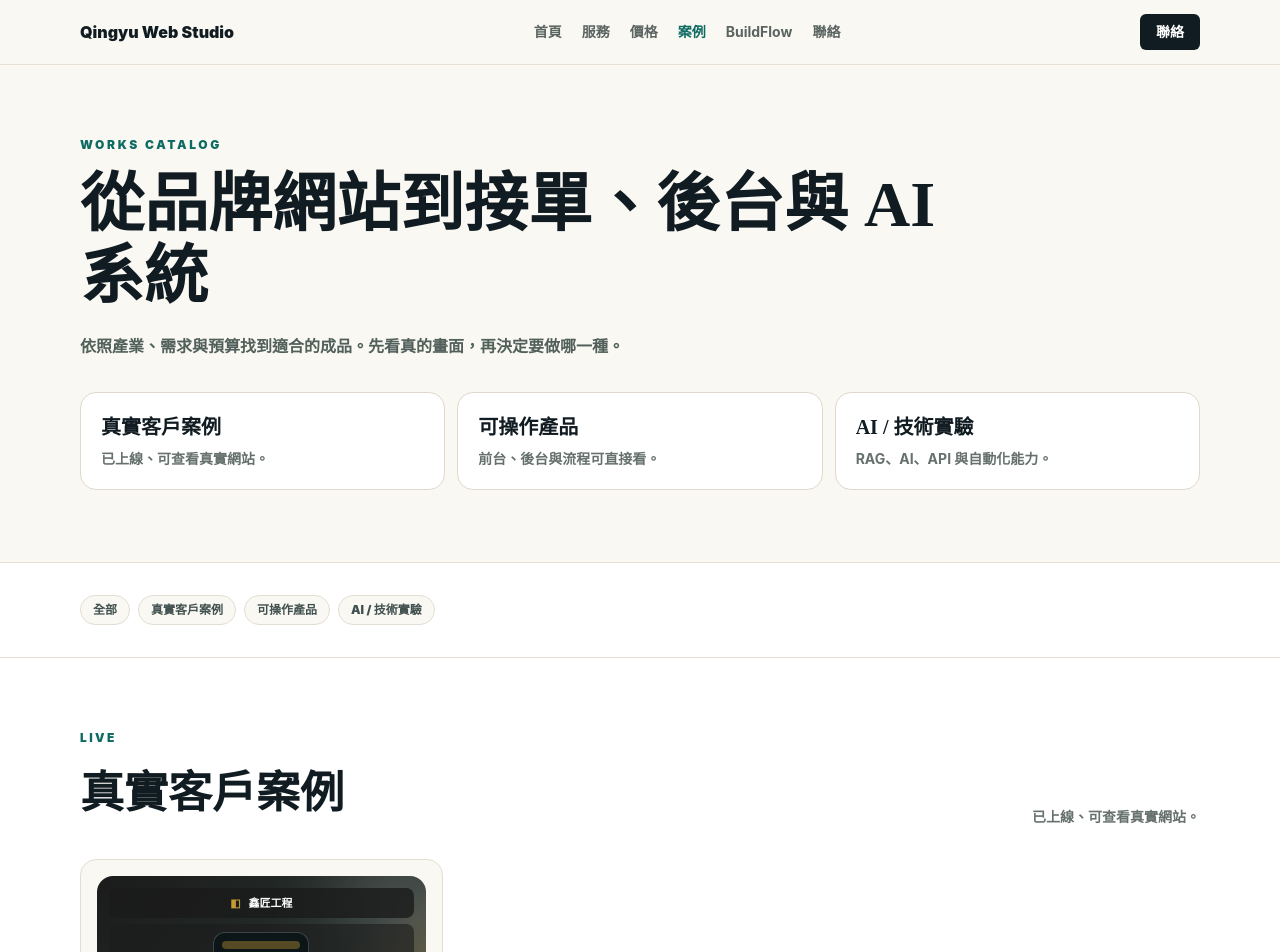
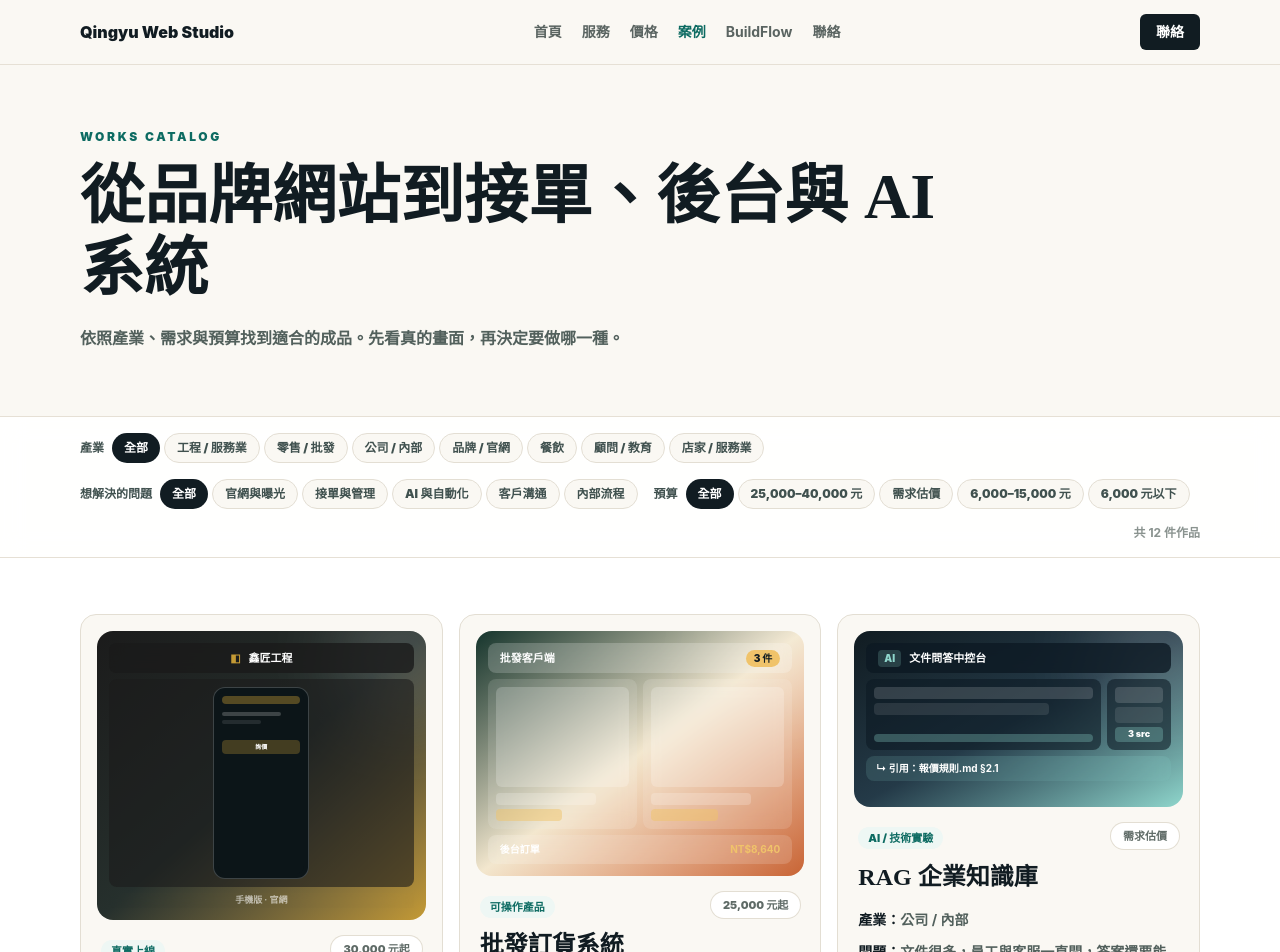
Before and after one commit to QingyuJin/qingyu-web-studio, a React (Vite) app: page /works in a window 1280 px wide. Shown: the top 952 px of the page. Built offline with nearby package versions, Linux system fonts and the light colour scheme.

Commit message:
add-real-filters-industry-problem-budget-to-works-catalog

```diff
--- a/src/ProjectHub.jsx
+++ b/src/ProjectHub.jsx
@@ -1,34 +1,19 @@
+import { useMemo, useState } from "react"
 import { Link } from "react-router-dom"
 import Seo from "./site/Seo"
 import SiteLayout from "./site/SiteLayout"
-
-const categories = [
-  {
-    id: "live",
-    title: "真實客戶案例",
-    text: "已上線、可查看真實網站。",
-  },
-  {
-    id: "product",
-    title: "可操作產品",
-    text: "前台、後台與流程可直接看。",
-  },
-  {
-    id: "ai",
-    title: "AI / 技術實驗",
-    text: "RAG、AI、API 與自動化能力。",
-  },
-]
 
 const works = [
   {
     title: "鑫匠工程",
     type: "真實上線",
     group: "live",
-    industry: "泥作 / 工程服務",
+    industry: "工程 / 服務業",
+    problemGroup: "官網與曝光",
     problem: "客戶只看得到 Pro360，詢價與案例沒有自己的入口。",
     solution: "黑金品牌官網、線上詢價、BuildFlow 收件流程。",
     price: "30,000 元起",
+    priceGroup: "25,000–40,000 元",
     duration: "約 3–4 週",
     tags: ["品牌官網", "詢價表單", "案件後台"],
     primary: ["查看案例", "/works/xinjiang"],
@@ -39,10 +24,12 @@ const works = [
     title: "批發訂貨系統",
     type: "可操作產品",
     group: "product",
-    industry: "批發 / B2B",
+    industry: "零售 / 批發",
+    problemGroup: "接單與管理",
     problem: "不用 LINE 一筆一筆抄訂單，避免漏單與月底對帳混亂。",
     solution: "客戶用專屬價格下單，老闆從後台統一出貨與月結。",
     price: "25,000 元起",
+    priceGroup: "25,000–40,000 元",
     duration: "14–25 天",
     tags: ["商品列表", "專屬價格", "月結"],
     primary: ["直接操作", "/works/wholesale-ordering"],
@@ -53,10 +40,12 @@ const works = [
     title: "RAG 企業知識庫",
     type: "AI / 技術實驗",
     group: "ai",
-    industry: "公司 / 協會 / 內部文件",
+    industry: "公司 / 內部",
+    problemGroup: "AI 與自動化",
     problem: "文件很多，員工與客服一直問，答案還要能附來源。",
     solution: "文件問答、引用來源、Token 用量、Rate Limit 與版本管理。",
     price: "需求估價",
+    priceGroup: "需求估價",
     duration: "依資料量估時",
     tags: ["文件問答", "引用來源", "用量控管"],
     primary: ["操作系統", "/works/rag-consultant#demo"],
@@ -67,10 +56,12 @@ const works = [
     title: "生醫品牌網站",
     type: "可操作產品",
     group: "product",
-    industry: "醫療 / 生醫 / 診所",
+    industry: "品牌 / 官網",
+    problemGroup: "官網與曝光",
     problem: "專業內容很多，但缺少乾淨可信任的品牌入口。",
     solution: "品牌故事、醫生故事、講座報名與訂閱入口。",
     price: "12,000 元起",
+    priceGroup: "6,000–15,000 元",
     duration: "5–10 天",
     tags: ["品牌網站", "活動報名", "內容頁"],
     primary: ["查看成品", "/works/biomed-brand-site"],
@@ -81,10 +72,12 @@ const works = [
     title: "公司一頁式官網",
     type: "可操作產品",
     group: "product",
-    industry: "公司 / 工作室 / 顧問",
+    industry: "品牌 / 官網",
+    problemGroup: "官網與曝光",
     problem: "客戶搜到你，卻看不懂你是誰、做什麼、怎麼聯絡。",
     solution: "一頁整理品牌、服務、案例、流程與聯絡 CTA。",
     price: "12,000–20,000 元",
+    priceGroup: "6,000–15,000 元",
     duration: "5–10 天",
     tags: ["RWD", "SEO", "聯絡 CTA"],
     primary: ["查看成品", "/works/company-landing"],
@@ -95,10 +88,12 @@ const works = [
     title: "點餐系統",
     type: "可操作產品",
     group: "product",
-    industry: "餐飲店家",
+    industry: "餐飲",
+    problemGroup: "接單與管理",
     problem: "桌邊點餐、廚房控單與桌況管理分散。",
     solution: "客戶端點餐、服務端控單、廚房佇列與營收狀態。",
     price: "25,000 元起",
+    priceGroup: "25,000–40,000 元",
     duration: "14–25 天",
     tags: ["點餐", "控單", "桌況"],
     primary: ["直接操作", "/works/restaurant-ordering"],
@@ -109,10 +104,12 @@ const works = [
     title: "工程接案系統",
     type: "完整流程",
     group: "product",
-    industry: "工程 / 到府服務",
+    industry: "工程 / 服務業",
+    problemGroup: "接單與管理",
     problem: "詢價、照片、報價與施工狀態散在 LINE。",
     solution: "網站詢價進後台，一鍵轉案件，追蹤報價與回報。",
     price: "30,000 元起",
+    priceGroup: "25,000–40,000 元",
     duration: "14–25 天",
     tags: ["詢價", "案件", "LINE 回報"],
     primary: ["查看系統", "/buildflow"],
@@ -123,10 +120,12 @@ const works = [
     title: "互動測驗系統",
     type: "可操作產品",
     group: "product",
-    industry: "教育 / 顧問 / 活動",
+    industry: "顧問 / 教育",
+    problemGroup: "客戶溝通",
     problem: "測驗結果靠人工整理，名單與分數不好留存。",
     solution: "題目、作答、解析、結果頁與填答紀錄。",
     price: "6,000 元起",
+    priceGroup: "6,000 元以下",
     duration: "3–8 天",
     tags: ["題庫", "計分", "結果頁"],
     primary: ["直接操作", "/works/assessment-system"],
@@ -137,10 +136,12 @@ const works = [
     title: "LINE Bot 接待",
     type: "互動展示",
     group: "product",
-    industry: "店家 / 預約服務",
+    industry: "店家 / 服務業",
+    problemGroup: "客戶溝通",
     problem: "LINE 訊息太散，同樣問題每天重複回覆。",
     solution: "自動回覆、追問需求、建立後台案件。",
     price: "8,000 元起",
+    priceGroup: "6,000–15,000 元",
     duration: "3–7 天",
     tags: ["自動回覆", "Webhook", "後台"],
     primary: ["查看流程", "/tools/linebot-mission#demo"],
@@ -151,10 +152,12 @@ const works = [
     title: "AI 網站健檢",
     type: "AI / 技術實驗",
     group: "ai",
-    industry: "網站改版 / 品牌",
+    industry: "品牌 / 官網",
+    problemGroup: "AI 與自動化",
     problem: "網站不清楚，客戶看完不知道要不要聯絡。",
     solution: "檢查 CTA、SEO、手機版與信任感，產生建議報告。",
     price: "需求估價",
+    priceGroup: "需求估價",
     duration: "依需求估時",
     tags: ["AI 報告", "SEO", "CTA"],
     primary: ["查看工具", "/works/ai-audit#demo"],
@@ -165,10 +168,12 @@ const works = [
     title: "Notion 個人品牌頁",
     type: "可操作產品",
     group: "product",
-    industry: "講師 / 顧問 / 創作者",
+    industry: "顧問 / 教育",
+    problemGroup: "官網與曝光",
     problem: "IG 有流量，但缺一個能介紹服務與收名單的入口。",
     solution: "深色品牌入口、服務區、資源中心、LINE 導流。",
     price: "12,000–20,000 元",
+    priceGroup: "6,000–15,000 元",
     duration: "5–10 天",
     tags: ["Notion", "個人品牌", "LINE"],
     primary: ["查看成品", "/works/notion-brand-landing"],
@@ -179,10 +184,12 @@ const works = [
     title: "BuildFlow",
     type: "後台系統",
     group: "product",
-    industry: "案件型服務",
+    industry: "工程 / 服務業",
+    problemGroup: "內部流程",
     problem: "需求、報價、派工、回報與完工紀錄不好追。",
     solution: "案件列表、詳情、報價單、LINE 回報與狀態管理。",
     price: "30,000 元起",
+    priceGroup: "25,000–40,000 元",
     duration: "14–25 天",
     tags: ["案件", "報價", "LINE"],
     primary: ["打開後台", "/buildflow"],
@@ -191,9 +198,26 @@ const works = [
   },
 ]
 
-const filters = ["全部", ...categories.map((item) => item.title)]
+const industryOptions = ["全部", ...new Set(works.map((w) => w.industry))]
+const problemOptions = ["全部", ...new Set(works.map((w) => w.problemGroup))]
+const budgetOptions = ["全部", ...new Set(works.map((w) => w.priceGroup))]
 
 function ProjectHub() {
+  const [filterIndustry, setFilterIndustry] = useState("全部")
+  const [filterProblem, setFilterProblem] = useState("全部")
+  const [filterBudget, setFilterBudget] = useState("全部")
+
+  const filtered = useMemo(() => {
+    return works.filter((w) => {
+      if (filterIndustry !== "全部" && w.industry !== filterIndustry) return false
+      if (filterProblem !== "全部" && w.problemGroup !== filterProblem) return false
+      if (filterBudget !== "全部" && w.priceGroup !== filterBudget) return false
+      return true
+    })
+  }, [filterIndustry, filterProblem, filterBudget])
+
+  const activeCount = [filterIndustry, filterProblem, filterBudget].filter((f) => f !== "全部").length
+
   return (
     <SiteLayout>
       <Seo
@@ -204,7 +228,7 @@ function ProjectHub() {
         }}
       />
       <section className="border-b border-[#e6e0d5] bg-[#faf8f3]">
-        <div className="mx-auto max-w-6xl px-4 py-12 md:py-18">
+        <div className="mx-auto max-w-6xl px-4 py-12 md:py-16">
           <p className="text-xs font-black uppercase tracking-[0.22em] text-[#0d6b62]">Works Catalog</p>
           <h1 className="mt-4 max-w-4xl font-['Noto_Serif_TC',serif] text-[clamp(2rem,6vw,4rem)] font-black leading-[1.12] text-[#111c22]">
             從品牌網站到接單、後台與 AI 系統
@@ -212,58 +236,77 @@ function ProjectHub() {
           <p className="mt-5 max-w-2xl text-sm font-bold leading-7 text-[#52605c] md:text-base">
             依照產業、需求與預算找到適合的成品。先看真的畫面，再決定要做哪一種。
           </p>
-          <div className="mt-8 grid gap-3 md:grid-cols-3">
-            {categories.map((item) => (
-              <a
-                key={item.id}
-                href={`#${item.id}`}
-                className="rounded-2xl border border-[#e0d8cc] bg-white p-5 transition hover:-translate-y-0.5 hover:border-[#0d6b62]/40 hover:shadow-lg hover:shadow-[#c8bba9]/20"
+        </div>
+      </section>
+
+      <section className="sticky top-0 z-20 border-b border-[#e6e0d5] bg-white/92 backdrop-blur-md">
+        <div className="mx-auto max-w-6xl px-4 py-4">
+          <div className="flex flex-wrap items-center gap-4">
+            <FilterGroup label="產業" options={industryOptions} value={filterIndustry} onChange={setFilterIndustry} />
+            <FilterGroup label="想解決的問題" options={problemOptions} value={filterProblem} onChange={setFilterProblem} />
+            <FilterGroup label="預算" options={budgetOptions} value={filterBudget} onChange={setFilterBudget} />
+            {activeCount > 0 ? (
+              <button
+                type="button"
+                onClick={() => { setFilterIndustry("全部"); setFilterProblem("全部"); setFilterBudget("全部") }}
+                className="rounded-full border border-[#0d6b62] px-3 py-1.5 text-[11px] font-black text-[#0d6b62] transition hover:bg-[#eef7f4]"
               >
-                <p className="font-['Noto_Serif_TC',serif] text-xl font-black text-[#111c22]">{item.title}</p>
-                <p className="mt-2 text-sm font-bold text-[#66716d]">{item.text}</p>
-              </a>
-            ))}
+                清除全部
+              </button>
+            ) : null}
+            <span className="ml-auto text-xs font-bold text-[#8a938f]">共 {filtered.length} 件作品</span>
           </div>
         </div>
       </section>
 
-      <section className="border-b border-[#e6e0d5] bg-white">
-        <div className="mx-auto max-w-6xl px-4 py-8">
-          <div className="flex flex-wrap gap-2">
-            {filters.map((item) => (
-              <span key={item} className="rounded-full border border-[#e3ded3] bg-[#faf8f3] px-3 py-1.5 text-xs font-black text-[#40514f]">
-                {item}
-              </span>
-            ))}
-          </div>
+      <section className="bg-white">
+        <div className="mx-auto max-w-6xl px-4 py-10 md:py-14">
+          {filtered.length === 0 ? (
+            <div className="rounded-2xl border border-dashed border-[#cfd7d3] bg-[#faf8f3] p-12 text-center">
+              <p className="text-lg font-black text-[#52605c]">沒有符合條件的作品</p>
+              <p className="mt-2 text-sm font-bold text-[#8a938f]">試著放寬篩選條件看看</p>
+              <button
+                type="button"
+                onClick={() => { setFilterIndustry("全部"); setFilterProblem("全部"); setFilterBudget("全部") }}
+                className="mt-5 rounded-lg bg-[#111c22] px-5 py-2.5 text-sm font-black text-white"
+              >
+                清除篩選
+              </button>
+            </div>
+          ) : (
+            <div className="grid gap-4 md:grid-cols-2 lg:grid-cols-3">
+              {filtered.map((work) => (
+                <WorkCard key={work.title} work={work} />
+              ))}
+            </div>
+          )}
         </div>
       </section>
+    </SiteLayout>
+  )
+}
 
-      {categories.map((category) => {
-        const groupWorks = works.filter((work) => work.group === category.id)
-        return (
-          <section key={category.id} id={category.id} className="scroll-mt-20 border-b border-[#e6e0d5] bg-white">
-            <div className="mx-auto max-w-6xl px-4 py-14 md:py-18">
-              <div className="mb-7 flex flex-col justify-between gap-3 md:flex-row md:items-end">
-                <div>
-                  <p className="text-xs font-black uppercase tracking-[0.2em] text-[#0d6b62]">{category.id}</p>
-                  <h2 className="mt-3 font-['Noto_Serif_TC',serif] text-[clamp(1.65rem,4vw,2.75rem)] font-black text-[#111c22]">
-                    {category.title}
-                  </h2>
-                </div>
-                <p className="max-w-md text-sm font-bold leading-7 text-[#66716d]">{category.text}</p>
-              </div>
-
-              <div className="grid gap-4 md:grid-cols-2 lg:grid-cols-3">
-                {groupWorks.map((work, index) => (
-                  <WorkCard key={work.title} work={work} featured={category.id === "live" || index < 3} />
-                ))}
-              </div>
-            </div>
-          </section>
-        )
-      })}
-    </SiteLayout>
+function FilterGroup({ label, options, value, onChange }) {
+  return (
+    <div className="flex items-center gap-2">
+      <span className="text-xs font-black text-[#40514f]">{label}</span>
+      <div className="flex flex-wrap gap-1">
+        {options.map((opt) => (
+          <button
+            key={opt}
+            type="button"
+            onClick={() => onChange(opt)}
+            className={`rounded-full px-3 py-1.5 text-xs font-black transition ${
+              value === opt
+                ? "bg-[#111c22] text-white"
+                : "border border-[#e3ded3] bg-[#faf8f3] text-[#40514f] hover:border-[#0d6b62]/40"
+            }`}
+          >
+            {opt}
+          </button>
+        ))}
+      </div>
+    </div>
   )
 }
 
```
